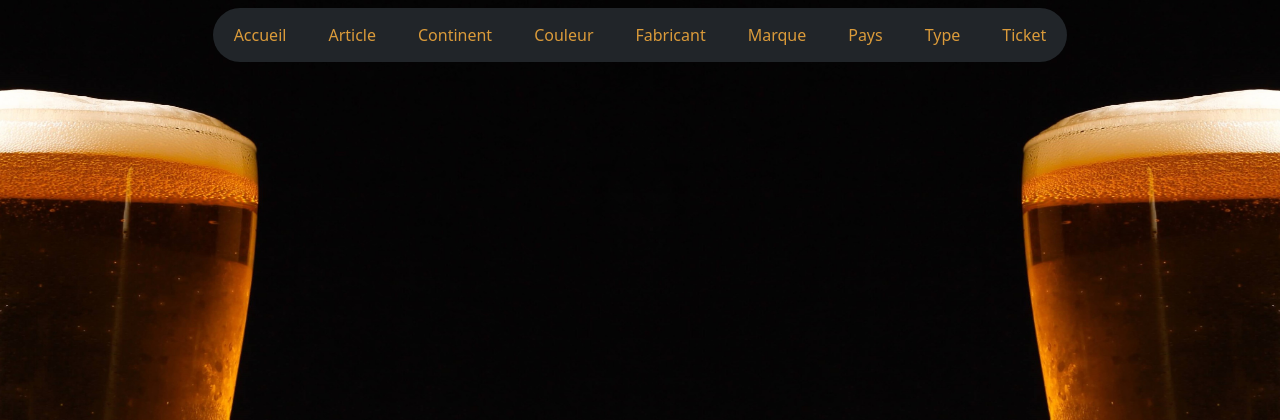
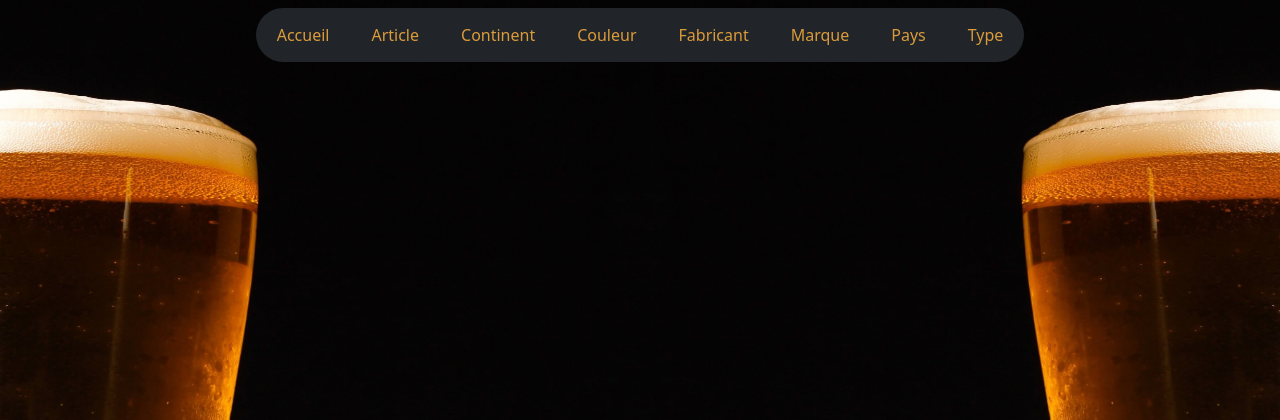
Before and after one commit to Natacha-J/sdbm-php, a PHP site: page /views/_layouts/default.php in a window 1280 px wide. Shown: the top 420 px of the page. Run offline with PHP 8.4, Linux system fonts and the light colour scheme; the template is opened without the code that fills it, so the values that code supplies are empty; some libraries are stand-ins or nearby versions.

Commit message:
remove ticket link

```diff
--- a/views/_layouts/default.php
+++ b/views/_layouts/default.php
@@ -44,9 +44,6 @@
                         <li class="nav-item">
                             <a href="<?= PATH ?>/typebiere" id="btnTypeBiere" class="btn rounded-circle m-2">Type</a>
                         </li>
-                        <li class="nav-item">
-                            <a href="<?= PATH ?>/ticket" id="btnTicket" class="btn rounded-circle m-2">Ticket</a>
-                        </li>
                     </ul>
                 </div>
             </div>
```
